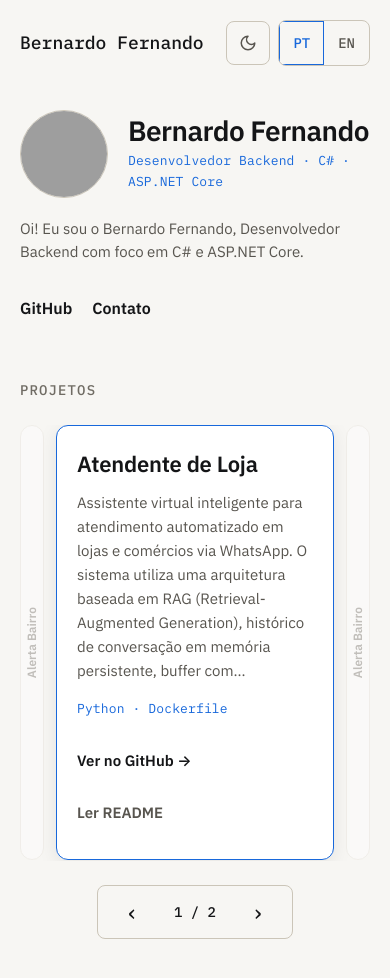
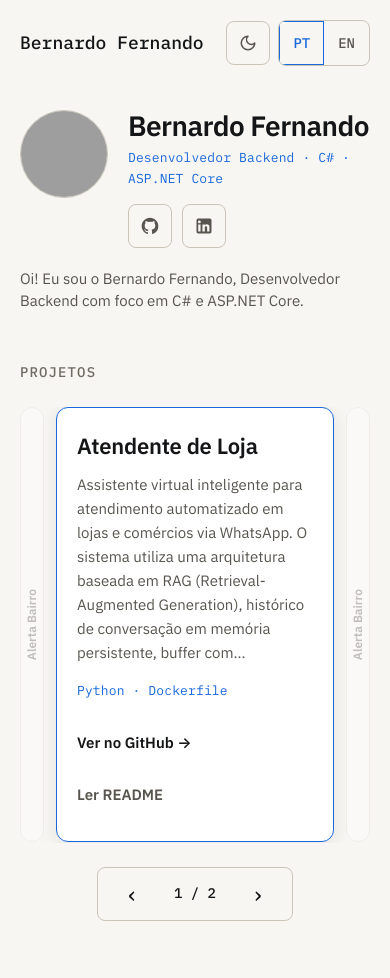
Before and after one commit to BernardoFM1/Portfolio-BernardoFM, an Angular app: page / in a window 390 px wide. Shown: the top 978 px of the page. Built offline with nearby package versions, Linux system fonts and the light colour scheme; grey boxes are pictures that could not be loaded.

Commit message:
feat: mover redes sociais para o bloco de perfil com botoes de icone acessiveis

```diff
--- a/src/app/components/profile-hero/profile-hero.css
+++ b/src/app/components/profile-hero/profile-hero.css
@@ -66,33 +66,47 @@
   letter-spacing: 0.01em;
 }
 
+.hero-social-links {
+  display: flex;
+  align-items: center;
+  gap: 12px;
+  margin-top: 16px;
+}
+
+.social-btn {
+  display: inline-flex;
+  align-items: center;
+  justify-content: center;
+  width: 44px;
+  height: 44px;
+  min-width: 44px;
+  min-height: 44px;
+  padding: 0;
+  border: 1px solid var(--border-strong);
+  border-radius: var(--radius-btn);
+  background-color: transparent;
+  color: var(--text-muted);
+  text-decoration: none;
+  transition: color 0.15s ease, border-color 0.15s ease, background-color 0.15s ease;
+}
+
+.social-btn:hover {
+  color: var(--accent);
+  border-color: var(--accent);
+}
+
+.social-icon {
+  display: block;
+  flex-shrink: 0;
+}
+
 .hero-bio {
-  margin-top: 14px;
+  margin-top: 18px;
   font-size: 1.0625rem;
   color: var(--text-muted);
   line-height: 1.6;
 }
 
-.mobile-nav {
-  display: none;
-  margin-top: 20px;
-  gap: 20px;
-}
-
-.mobile-nav .quick-link {
-  font-size: 1rem;
-  font-weight: 600;
-  color: var(--text);
-  min-height: 44px;
-  display: inline-flex;
-  align-items: center;
-  text-decoration: none;
-  transition: color 0.15s ease;
-}
-
-.mobile-nav .quick-link:hover {
-  color: var(--accent);
-}
 @media (max-width: 820px) {
   .hero-section {
     padding-top: 24px;
@@ -104,10 +118,9 @@
     grid-template-columns: 88px 1fr;
     grid-template-areas:
       "avatar intro"
-      "bio bio"
-      "links links";
+      "bio bio";
     gap: 16px 20px;
-    align-items: center;
+    align-items: start;
   }
 
   .hero-avatar {
@@ -132,8 +145,8 @@
     grid-area: intro;
     display: flex;
     flex-direction: column;
-    justify-content: center;
-    gap: 4px;
+    justify-content: flex-start;
+    gap: 6px;
   }
 
   .hero-name {
@@ -146,16 +159,20 @@
     font-size: 0.8125rem;
   }
 
+  .hero-social-links {
+    margin-top: 8px;
+    gap: 10px;
+  }
+
+  .social-btn {
+    min-width: 44px;
+    min-height: 44px;
+  }
+
   .hero-bio {
     grid-area: bio;
     font-size: 0.9375rem;
     line-height: 1.5;
     margin-top: 4px;
   }
-
-  .mobile-nav {
-    grid-area: links;
-    display: flex;
-    margin-top: 8px;
-  }
 }
--- a/src/app/components/profile-hero/profile-hero.html
+++ b/src/app/components/profile-hero/profile-hero.html
@@ -20,28 +20,54 @@
       <div class="hero-intro">
         <h1 class="hero-name">{{ i18n.t().hero.name }}</h1>
         <p class="hero-stack">{{ i18n.t().hero.role }}</p>
-      </div>
 
-      <p class="hero-bio">{{ i18n.t().hero.bio }}</p>
-
-      <nav class="mobile-nav" aria-label="Links rápidos">
+        <nav class="hero-social-links" aria-label="Redes sociais e contato">
           <a
             [href]="githubUrl()"
             target="_blank"
             rel="noopener noreferrer"
-          class="quick-link"
+            class="social-btn"
+            [attr.aria-label]="i18n.t().hero.githubAria"
+            [title]="i18n.t().hero.githubAria"
           >
-          {{ i18n.t().nav.github }}
+            <svg
+              class="social-icon"
+              viewBox="0 0 24 24"
+              width="20"
+              height="20"
+              fill="currentColor"
+              aria-hidden="true"
+            >
+              <path
+                d="M12 2C6.477 2 2 6.484 2 12.017c0 4.425 2.865 8.18 6.839 9.504.5.092.682-.217.682-.483 0-.237-.008-.868-.013-1.703-2.782.605-3.369-1.343-3.369-1.343-.454-1.158-1.11-1.466-1.11-1.466-.908-.62.069-.608.069-.608 1.003.07 1.53 1.032 1.53 1.032.892 1.53 2.341 1.088 2.91.832.092-.647.35-1.088.636-1.338-2.22-.253-4.555-1.113-4.555-4.951 0-1.093.39-1.988 1.029-2.688-.103-.253-.446-1.272.098-2.65 0 0 .84-.27 2.75 1.026A9.564 9.564 0 0 1 12 6.844c.85.004 1.705.115 2.504.337 1.909-1.296 2.747-1.027 2.747-1.027.546 1.379.202 2.398.1 2.651.64.7 1.028 1.595 1.028 2.688 0 3.848-2.339 4.695-4.566 4.943.359.309.678.92.678 1.855 0 1.338-.012 2.419-.012 2.747 0 .268.18.58.688.482A10.019 10.019 0 0 0 22 12.017C22 6.484 17.522 2 12 2z"
+              />
+            </svg>
           </a>
           <a
             [href]="contactUrl()"
             target="_blank"
             rel="noopener noreferrer"
-          class="quick-link"
+            class="social-btn"
+            [attr.aria-label]="i18n.t().hero.linkedinAria"
+            [title]="i18n.t().hero.linkedinAria"
           >
-          {{ i18n.t().nav.contact }}
+            <svg
+              class="social-icon"
+              viewBox="0 0 24 24"
+              width="20"
+              height="20"
+              fill="currentColor"
+              aria-hidden="true"
+            >
+              <path
+                d="M19 3a2 2 0 0 1 2 2v14a2 2 0 0 1-2 2H5a2 2 0 0 1-2-2V5a2 2 0 0 1 2-2h14m-.5 15.5v-5.3a3.26 3.26 0 0 0-3.26-3.26c-.85 0-1.84.52-2.28 1.3v-1.11h-2.79v8.37h2.79v-4.93c0-.77.62-1.4 1.39-1.4a1.4 1.4 0 0 1 1.4 1.4v4.93h2.75M6.46 8.76a1.68 1.68 0 1 0 0-3.36 1.68 1.68 0 0 0 0 3.36m1.39 9.74v-8.37H5.07v8.37h2.78z"
+              />
+            </svg>
           </a>
         </nav>
       </div>
+
+      <p class="hero-bio">{{ i18n.t().hero.bio }}</p>
+    </div>
   </div>
 </section>
--- a/src/app/i18n/en.json
+++ b/src/app/i18n/en.json
@@ -9,7 +9,9 @@
     "photoPlaceholder": "[your photo]",
     "name": "Bernardo Fernando",
     "role": "Backend Developer · C# · ASP.NET Core",
-    "bio": "Hi! I am Bernardo Fernando, Backend Developer with focus on C# and ASP.NET Core."
+    "bio": "Hi! I am Bernardo Fernando, Backend Developer with focus on C# and ASP.NET Core.",
+    "githubAria": "Bernardo Fernando's GitHub profile",
+    "linkedinAria": "Bernardo Fernando's LinkedIn profile"
   },
   "projects": {
     "sectionTitle": "PROJECTS",
--- a/src/app/i18n/pt.json
+++ b/src/app/i18n/pt.json
@@ -9,7 +9,9 @@
     "photoPlaceholder": "[sua foto]",
     "name": "Bernardo Fernando",
     "role": "Desenvolvedor Backend · C# · ASP.NET Core",
-    "bio": "Oi! Eu sou o Bernardo Fernando, Desenvolvedor Backend com foco em C# e ASP.NET Core."
+    "bio": "Oi! Eu sou o Bernardo Fernando, Desenvolvedor Backend com foco em C# e ASP.NET Core.",
+    "githubAria": "Perfil de Bernardo Fernando no GitHub",
+    "linkedinAria": "Perfil de Bernardo Fernando no LinkedIn"
   },
   "projects": {
     "sectionTitle": "PROJETOS",
```
Also changed, not shown: 1 other file (tests, documents, lock files or other folders). Lines whose indentation alone changed are shown as unchanged.
